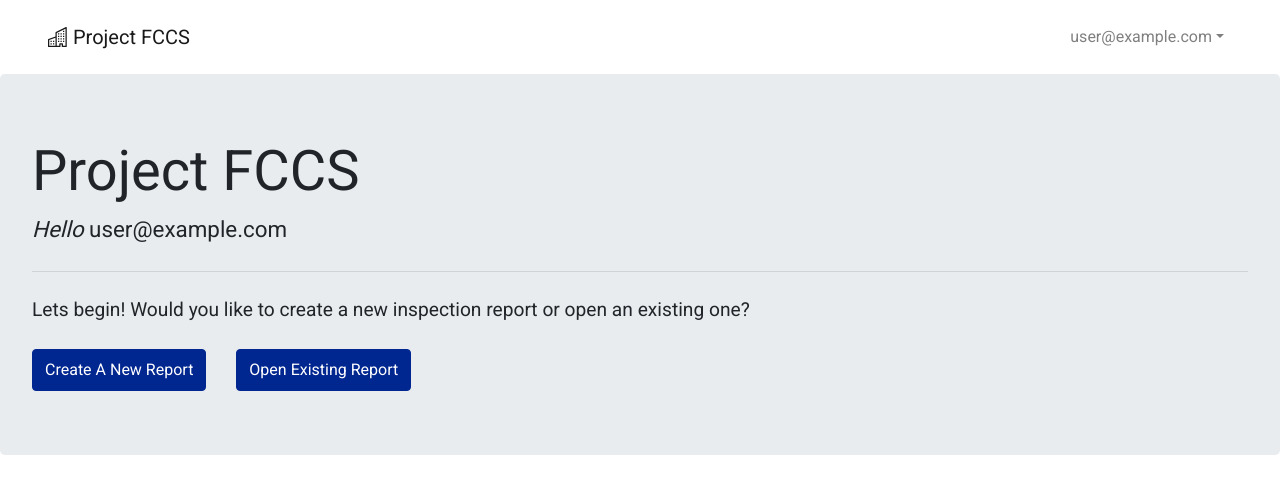
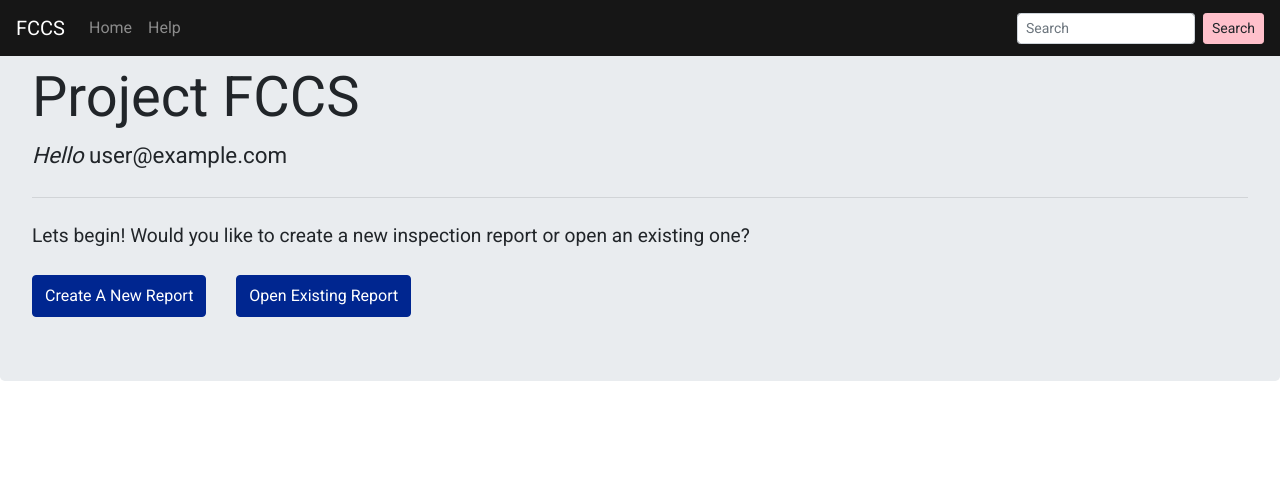
Before and after one commit to FCCSTeam/Fire-Code-Compliance-Software, a Vue app: page /userpage in a window 1280 px wide. Shown: the top 494 px of the page. Built offline with nearby package versions, Linux system fonts and the light colour scheme; no server answers; the database is empty; sample sign-in values are in the browser's storage.

Commit message:
removed navbar and refactored navbar1

```diff
--- a/src/components/navbar/NavBar1.vue
+++ /dev/null
@@ -1,63 +0,0 @@
-<template>
-  <div id="navbar1">
-    <b-navbar class="px-5 d-flex align-items-center" variant="white" type="light">
-      <b-navbar-brand>
-        <b-navbar-brand :to="{ path: '/' }">
-        <p id="logo" class="my-1"> <b-icon icon="building"></b-icon> Project FCCS</p>
-        </b-navbar-brand>
-      </b-navbar-brand>
-
-      <b-collapse id="nav-collapse" is-nav v-if="activeUser">
-        <b-navbar-nav class="ml-auto">
-          <!-- Adminpage Link -->
-          <b-nav-item :to="{ path: '/adminpage' }" v-if="activeUser.isAdmin" >
-            Admin
-          </b-nav-item>
-          <!-- User Dropdown Menu -->
-          <b-nav-item-dropdown class="text-dark" :text="activeUser.email" right>
-            <b-dropdown-item href="">Settings</b-dropdown-item>
-            <b-dropdown-item @click="Logout">Logout</b-dropdown-item>
-          </b-nav-item-dropdown>
-        </b-navbar-nav>
-      </b-collapse>
-    </b-navbar>
-  </div>
-</template>
-
-<script>
-import { userLogout } from "@/js/auth/userAuth.js";
-import { getActiveUser } from "@/js/auth/userAuth.js";
-import { adminStatus } from "@/js/auth/userAccess.js";
-
-export default {
-  name: "NavBar1",
-  data() {
-    return {
-      activeUser: getActiveUser(),
-      error: null,
-    };
-  },
-  computed: {
-    getAdminStatus: function () {
-      adminStatus(this.activeUser).then((token) => {
-        return token.isAdmin;
-      });
-    },
-  },
-  methods: {
-    Logout() {
-      userLogout().then((res) => {
-        if (res.error) {
-          this.error = res.error;
-        } else {
-          this.$router.replace({ name: "Home" });
-        }
-      });
-    },
-  },
-};
-</script>
-
-<style scoped>
-
-</style>
--- a/src/views/Adminpage.vue
+++ b/src/views/Adminpage.vue
@@ -1,6 +1,6 @@
 <template>
   <div id="adminpage">
-    <Navbar1 />
+    <Navbar />
     <div id="isAdminContainer" v-if="isAdmin">
       <b-jumbotron header-level="4">
         <template #header> Administrator Page </template>
@@ -31,12 +31,12 @@ import { getActiveUser } from "@/js/auth/userAuth.js";
 import { adminStatus } from "@/js/auth/userAccess.js";
 
 //components
-import Navbar1 from "@/components/navbar/NavBar1.vue";
+import Navbar from "@/components/navbar/NavBar.vue";
 
 export default {
   name: "Adminpage",
   components: {
-    Navbar1,
+    Navbar,
     AddUser,
   },
   data() {
--- a/src/views/Userpage.vue
+++ b/src/views/Userpage.vue
@@ -1,8 +1,6 @@
 <template>
   <div id="userpage">
-    <!-- <NavBar />
-      <Sidemenu /> -->
-    <NavBar1 />
+    <NavBar />
 
     <b-jumbotron header-level="4">
       <template #header>
@@ -17,12 +15,6 @@
       </p>
       <GPickerContainer />
     </b-jumbotron>
-
-
-    <!-- <b-container class="text-center">
-      <h3><span class="font-italic">Hello</span> {{ currentUser.email }}</h3>
-      <FileSelectionContainer />
-    </b-container> -->
   </div>
 </template>
 
@@ -31,7 +23,7 @@ import FileSelectionContainer from "@/components/filepicker/FileSelectionContain
 import GPickerContainer from "@/components/filepicker/GPickerContainer.vue";
 
 // import Logout from '@/components/authentication/Logout.vue'
-import NavBar1 from "@/components/navbar/NavBar1.vue";
+import NavBar from "@/components/navbar/NavBar.vue";
 import Sidemenu from "@/components/sidemenu/Sidemenu.vue";
 import { getActiveUser } from "@/js/auth/userAuth.js";
 import { adminStatus } from "@/js/auth/userAccess.js";
@@ -40,7 +32,7 @@ export default {
   name: "Userpage",
   components: {
     FileSelectionContainer,
-    NavBar1,
+    NavBar,
     Sidemenu,
     GPickerContainer,
   },
```
